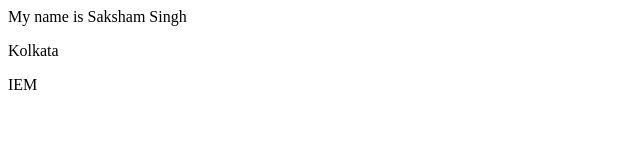
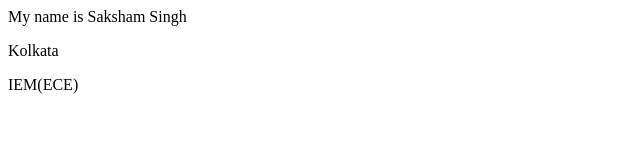
Before and after one commit to Saksham-76/MyInfo, a plain HTML site: page index.html in a window 1280 px wide. Shown: the full height of the page, 0-640 px from the left. Drawn offline with Linux system fonts and the light colour scheme.

Commit message:
Added new

```diff
--- a/index.html
+++ b/index.html
@@ -1,3 +1,3 @@
 <p>My name is Saksham Singh</p>
 <p>Kolkata</p>
-<p>IEM</p>
+<p>IEM(ECE)</p>
```
